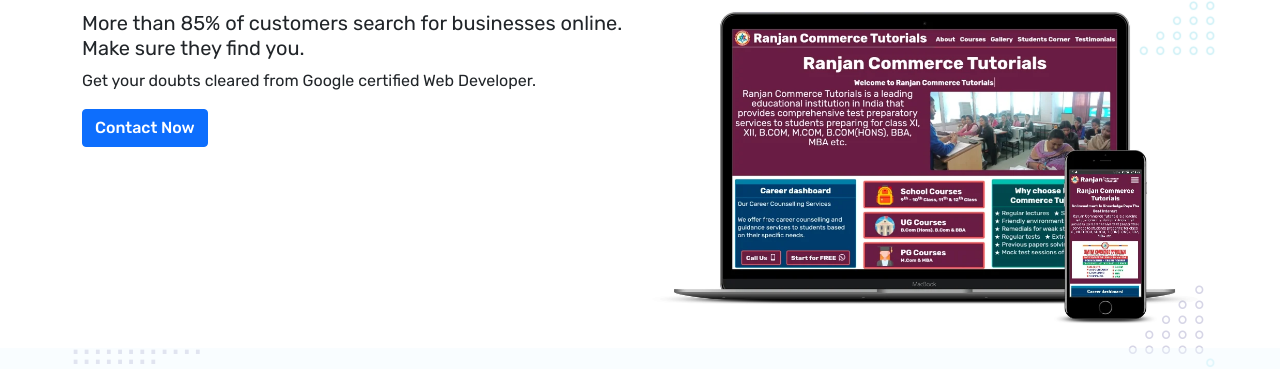
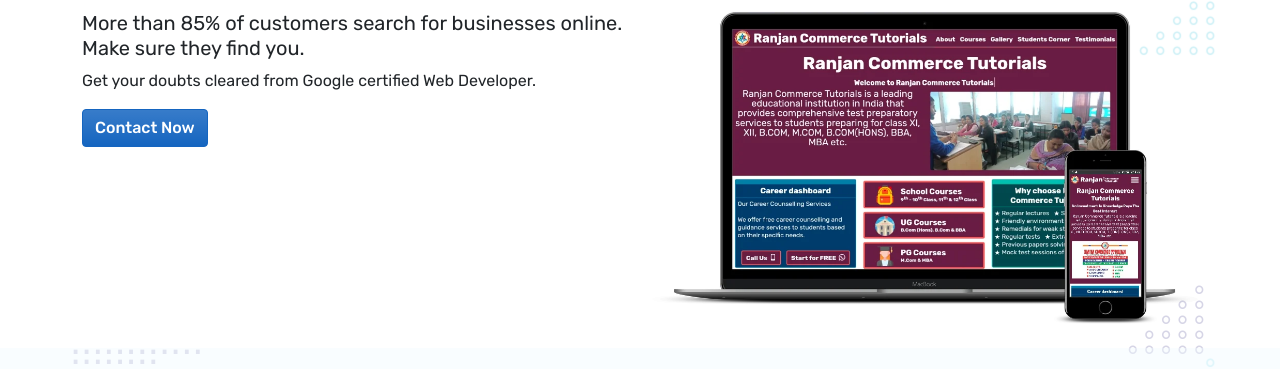
Before and after one commit to rexarvind/rexarvind.github.io, a plain HTML site: page index.html in a window 1280 px wide. Shown: the part 157-526 px from the top of the page. Drawn offline with Linux system fonts and the light colour scheme; no server answers; files whose address does not match are found by name.

Commit message:
Add files via upload

```diff
--- a/assets/style.css
+++ b/assets/style.css
@@ -2,7 +2,8 @@
 
 .bg-light{background: rgba(240, 249, 255,0.4) !important}
 
-.btn{font-weight:500}
+.btn{font-weight:500; background-image:linear-gradient(180deg, rgba(255, 255, 255, 0.15), rgba(255, 255, 255, 0))}
+.btn-primary{background-color:#1565c0 !important;border-color:#1565c0 !important}
 
 .container {position: relative}
 
```
